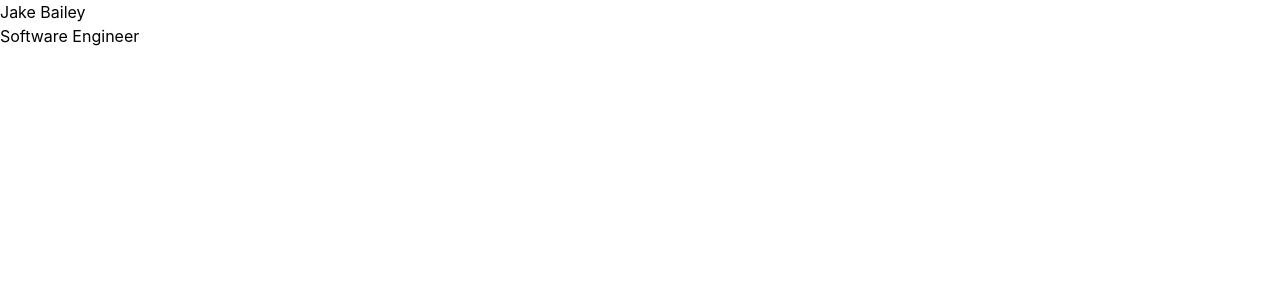
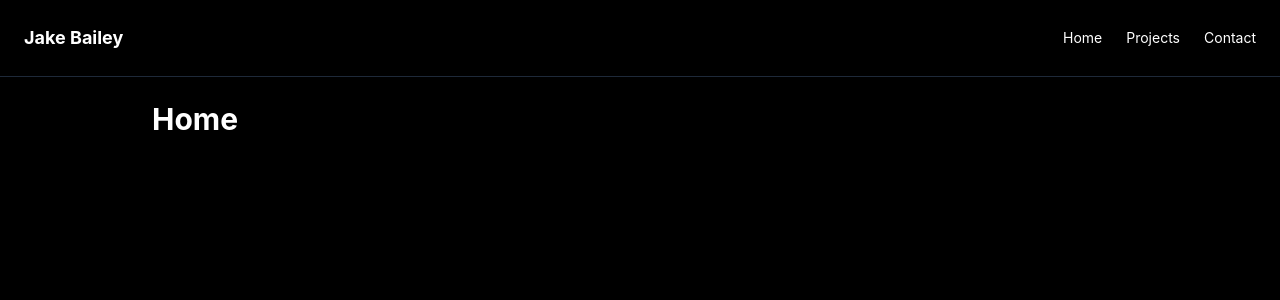
Before and after one commit to Bailsby/portfolio-site, a React (Vite) app: page / in a window 1280 px wide. Shown: the top 300 px of the page. Built offline with nearby package versions, Linux system fonts and the light colour scheme.

Commit message:
Implement layout-based routing with shared Navbar across pages

```diff
--- a/src/App.tsx
+++ /dev/null
@@ -1,11 +0,0 @@
-function App() {
-  return (
-    <div className="min-h-screen bg-black text-white flex items-center justify-center">
-      <h1 className="text-5xl font-bold">
-        Jake Bailey
-      </h1>
-    </div>
-  )
-}
-
-export default App
--- /dev/null
+++ b/src/components/Navbar.tsx
@@ -0,0 +1,23 @@
+import { Link } from "react-router-dom";
+
+export default function Navbar() {
+  return (
+    <nav className="flex items-center justify-between p-6 border-b border-gray-800">
+      <div className="font-bold text-lg">Jake Bailey</div>
+
+      <div className="flex gap-6 text-sm">
+        <Link className="hover:text-gray-300" to="/">
+          Home
+        </Link>
+
+        <Link className="hover:text-gray-300" to="/projects">
+          Projects
+        </Link>
+
+        <Link className="hover:text-gray-300" to="/contact">
+          Contact
+        </Link>
+      </div>
+    </nav>
+  );
+}
--- /dev/null
+++ b/src/layouts/RootLayout.tsx
@@ -0,0 +1,13 @@
+import { Outlet } from "react-router-dom";
+import Navbar from "../components/Navbar";
+
+export default function RootLayout() {
+  return (
+    <div className="min-h-screen bg-black text-white">
+      <Navbar />
+      <main className="max-w-5xl mx-auto p-6">
+        <Outlet />
+      </main>
+    </div>
+  );
+}
--- a/src/main.tsx
+++ b/src/main.tsx
@@ -1,9 +1,9 @@
 import React from "react";
 import ReactDOM from "react-dom/client";
 import { RouterProvider } from "react-router-dom";
+import { router } from "./routes/router";
 
 import "./index.css";
-import { router } from "./routes/router";
 
 ReactDOM.createRoot(document.getElementById("root")!).render(
   <React.StrictMode>
--- a/src/pages/Contact.tsx
+++ b/src/pages/Contact.tsx
@@ -1,8 +1,3 @@
 export default function Contact() {
-  return (
-    <div>
-      <h1>Contact</h1>
-      <p>Test</p>
-    </div>
-  )
+  return <h1 className="text-3xl font-bold">Contact</h1>;
 }
--- a/src/pages/Home.tsx
+++ b/src/pages/Home.tsx
@@ -1,8 +1,3 @@
 export default function Home() {
-  return (
-    <div>
-      <h1>Jake Bailey</h1>
-      <p>Software Engineer</p>
-    </div>
-  )
+  return <h1 className="text-3xl font-bold">Home</h1>;
 }
--- a/src/pages/Projects.tsx
+++ b/src/pages/Projects.tsx
@@ -1,8 +1,3 @@
 export default function Projects() {
-  return (
-    <div>
-      <h1>Projects</h1>
-      <p>Test</p>
-    </div>
-  )
+  return <h1 className="text-3xl font-bold">Projects</h1>;
 }
--- a/src/routes/router.tsx
+++ b/src/routes/router.tsx
@@ -1,7 +1,6 @@
-import {
-  createBrowserRouter,
-} from "react-router-dom";
+import { createBrowserRouter } from "react-router-dom";
 
+import RootLayout from "../layouts/RootLayout";
 import Home from "../pages/Home";
 import Projects from "../pages/Projects";
 import Contact from "../pages/Contact";
@@ -9,14 +8,11 @@ import Contact from "../pages/Contact";
 export const router = createBrowserRouter([
   {
     path: "/",
-    element: <Home />,
-  },
-  {
-    path: "/projects",
-    element: <Projects />,
-  },
-  {
-    path: "/contact",
-    element: <Contact />,
+    element: <RootLayout />,
+    children: [
+      { index: true, element: <Home /> },
+      { path: "projects", element: <Projects /> },
+      { path: "contact", element: <Contact /> },
+    ],
   },
 ]);
```
